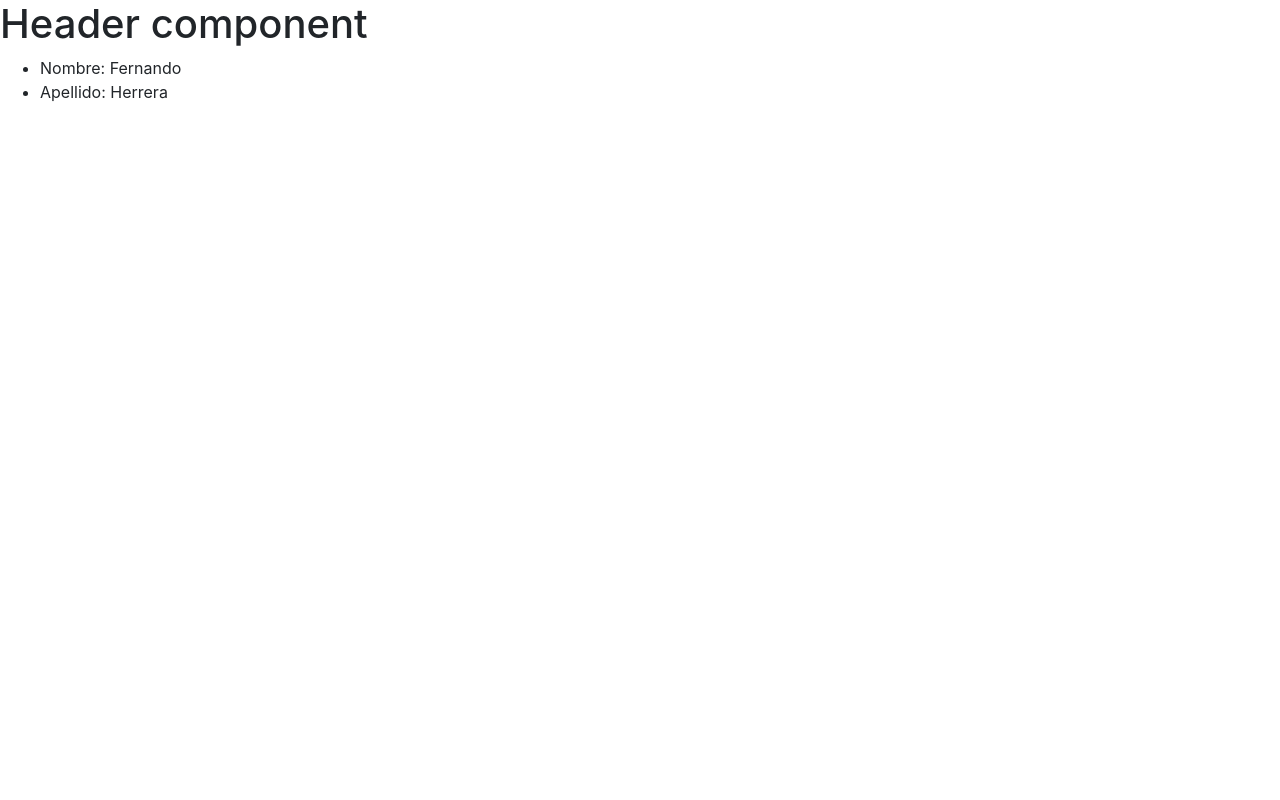
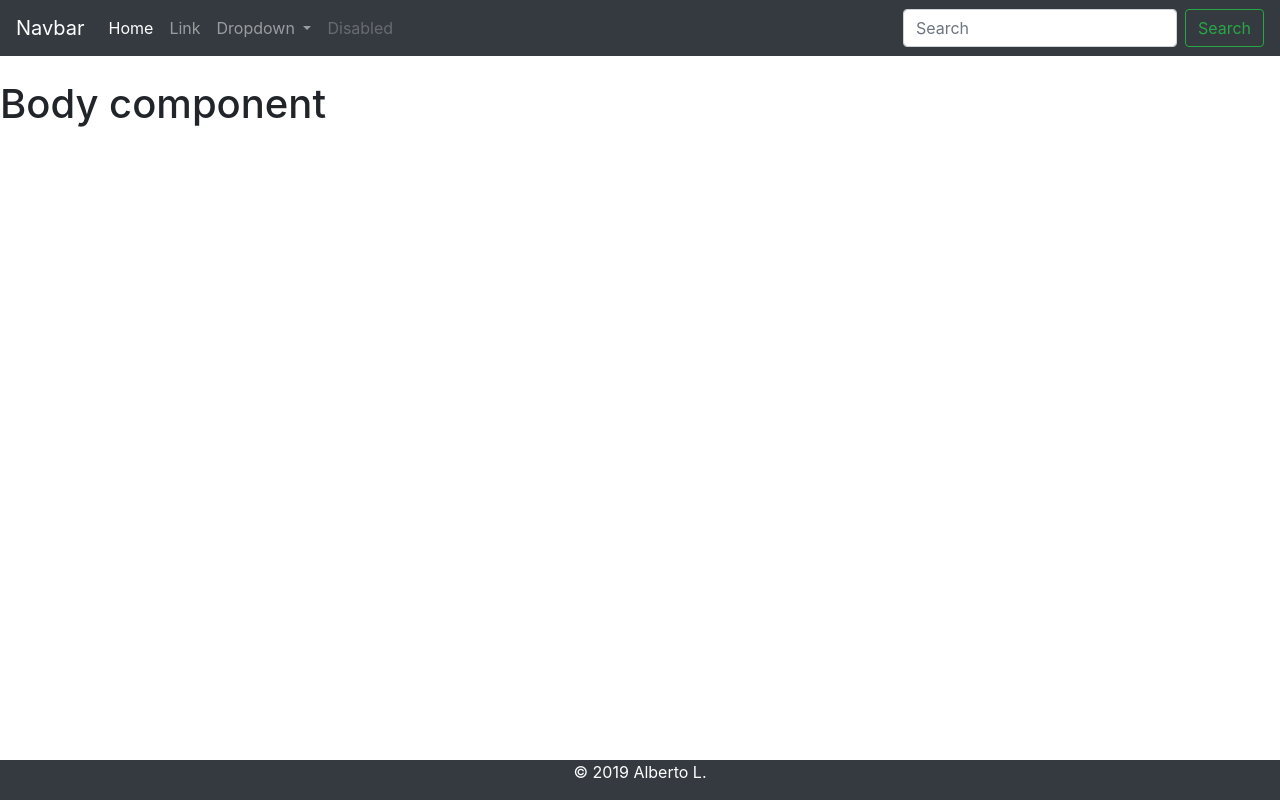
Before and after one commit to codethealbert/Curso-Angular1, an Angular app: page / in a window 1280 px wide. Built offline with nearby package versions, Linux system fonts and the light colour scheme.

Commit message:
Creando los componentes del body y del footer

```diff
--- a/src/app/app.component.html
+++ b/src/app/app.component.html
@@ -1,6 +1,3 @@
 <app-header></app-header>
-
-<ul>
-  <li>Nombre: {{ nombre }}</li>
-  <li>Apellido: {{ apellido }}</li>
-</ul>
+<app-body class="container"></app-body>
+<app-footer></app-footer>
--- a/src/app/app.module.ts
+++ b/src/app/app.module.ts
@@ -3,11 +3,15 @@ import { NgModule } from '@angular/core';
 
 import { AppComponent } from './app.component';
 import { HeaderComponent } from './components/header/header.component';
+import { BodyComponent } from './components/body/body.component';
+import { FooterComponent } from './components/footer/footer.component';
 
 @NgModule({
   declarations: [
     AppComponent,
-    HeaderComponent
+    HeaderComponent,
+    BodyComponent,
+    FooterComponent,
   ],
   imports: [
     BrowserModule
--- /dev/null
+++ b/src/app/components/body/body.component.html
@@ -0,0 +1 @@
+<h1>Body component</h1>
--- /dev/null
+++ b/src/app/components/footer/footer.component.html
@@ -0,0 +1,7 @@
+<footer class="footer bg-dark text-center">
+  <div class="container">
+    <p>
+      &copy; {{ anio }} Alberto L.
+    </p>
+  </div>
+</footer>
--- /dev/null
+++ b/src/app/components/footer/footer.component.ts
@@ -0,0 +1,14 @@
+import { Component } from '@angular/core';
+
+@Component({
+  selector: 'app-footer',
+  templateUrl: './footer.component.html',
+  styleUrls: ['./footer.component.css']
+})
+export class FooterComponent{
+  anio: number;
+
+  constructor(){
+    this.anio = new Date().getFullYear();
+  }
+}
--- /dev/null
+++ b/src/app/components/header/header.component.html
@@ -0,0 +1,35 @@
+<nav class="navbar navbar-expand-lg navbar-dark bg-dark">
+    <a class="navbar-brand" href="#">Navbar</a>
+    <button class="navbar-toggler" type="button" data-toggle="collapse" data-target="#navbarSupportedContent" aria-controls="navbarSupportedContent" aria-expanded="false" aria-label="Toggle navigation">
+      <span class="navbar-toggler-icon"></span>
+    </button>
+
+    <div class="collapse navbar-collapse" id="navbarSupportedContent">
+      <ul class="navbar-nav mr-auto">
+        <li class="nav-item active">
+          <a class="nav-link" href="#">Home <span class="sr-only">(current)</span></a>
+        </li>
+        <li class="nav-item">
+          <a class="nav-link" href="#">Link</a>
+        </li>
+        <li class="nav-item dropdown">
+          <a class="nav-link dropdown-toggle" href="#" id="navbarDropdown" role="button" data-toggle="dropdown" aria-haspopup="true" aria-expanded="false">
+            Dropdown
+          </a>
+          <div class="dropdown-menu" aria-labelledby="navbarDropdown">
+            <a class="dropdown-item" href="#">Action</a>
+            <a class="dropdown-item" href="#">Another action</a>
+            <div class="dropdown-divider"></div>
+            <a class="dropdown-item" href="#">Something else here</a>
+          </div>
+        </li>
+        <li class="nav-item">
+          <a class="nav-link disabled" href="#" tabindex="-1" aria-disabled="true">Disabled</a>
+        </li>
+      </ul>
+      <form class="form-inline my-2 my-lg-0">
+        <input class="form-control mr-sm-2" type="search" placeholder="Search" aria-label="Search">
+        <button class="btn btn-outline-success my-2 my-sm-0" type="submit">Search</button>
+      </form>
+    </div>
+  </nav>
--- a/src/app/components/header/header.component.ts
+++ b/src/app/components/header/header.component.ts
@@ -2,7 +2,7 @@ import { Component } from '@angular/core';
 
 @Component({
     selector: 'app-header',
-    template: `<h1>Header component</h1>`,
+    templateUrl: './header.component.html'
 })
 export class HeaderComponent{
 
--- a/src/styles.css
+++ b/src/styles.css
@@ -1 +1,7 @@
 /* You can add global styles to this file, and also import other style files */
+footer{
+    color: white;
+    position: fixed;
+    bottom: 0px;
+    width: 100%;
+}
--- a/tslint.json
+++ b/tslint.json
@@ -28,7 +28,7 @@
     "interface-over-type-literal": true,
     "label-position": true,
     "max-line-length": [
-      true,
+      false,
       140
     ],
     "member-access": false,
```
Also changed, not shown: src/app/components/body/body.component.ts (added, +9 -0 lines), src/app/components/footer/footer.component.css (added).
